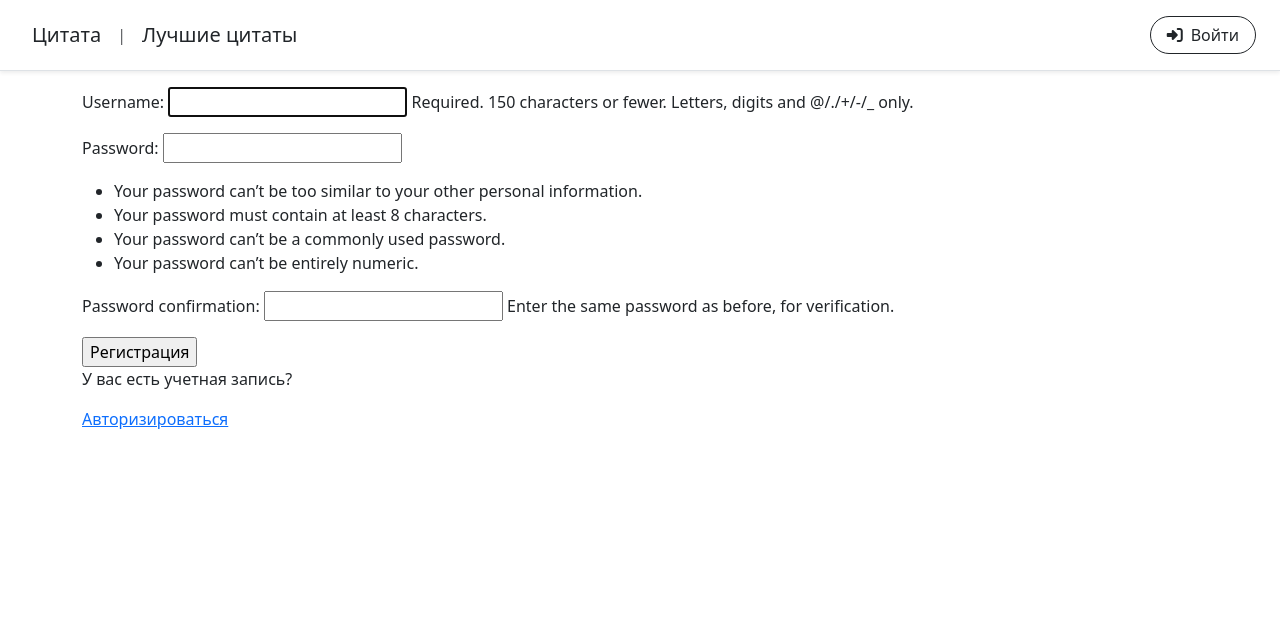
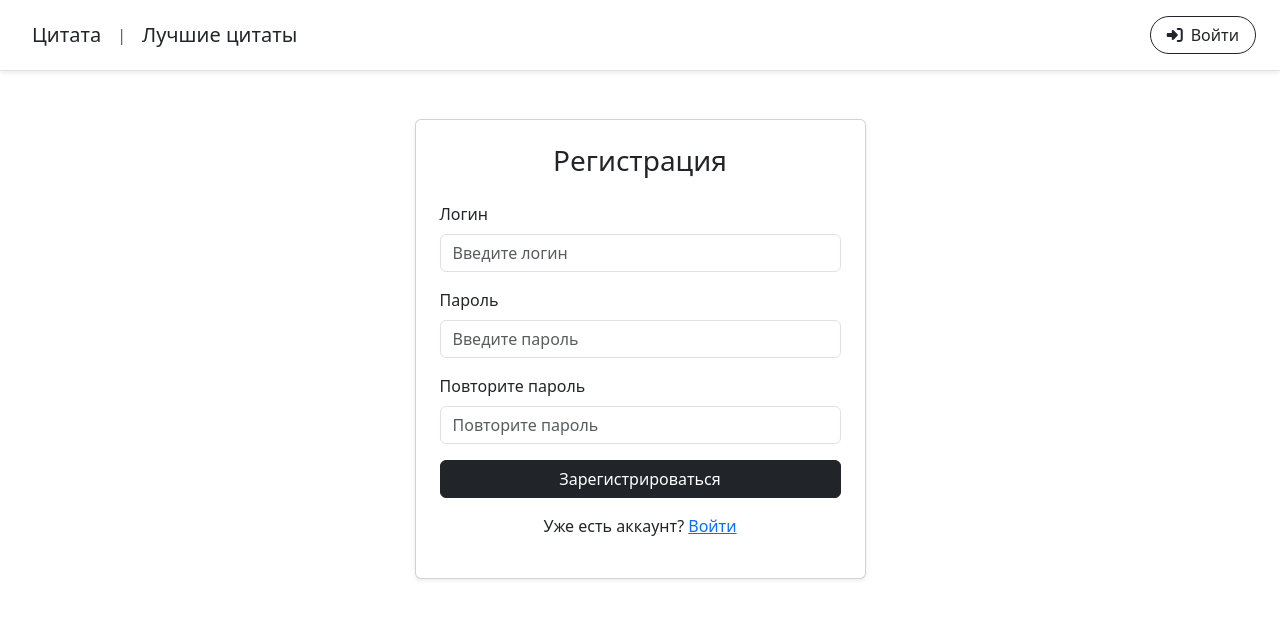
Before and after one commit to MurDmitry/itSolution, a Django app: page /register/ in a window 1280 px wide. Shown: the top 619 px of the page. Run offline with Django 5.2, Linux system fonts and the light colour scheme.

Commit message:
Магия оформления: добавил стили. Теперь авторизация стильная и красивая

```diff
--- a/quotes_app/templates/base/login_register.html
+++ b/quotes_app/templates/base/login_register.html
@@ -1,37 +1,98 @@
 {% extends 'base.html' %}
 
-<!-- Название -->
 {% block title %}
-    Вход
+    {% if page == 'login' %}Вход{% else %}Регистрация{% endif %}
 {% endblock %}
 
-<!-- Страница с авторизацией -->
 {% block content %}
+
+<div class="row justify-content-center mt-5">
+  <div class="col-md-6 col-lg-5">
+    <div class="card shadow-sm">
+      <div class="card-body p-4">
+        <h3 class="card-title mb-4 text-center">
           {% if page == 'login' %}
-        <div>
-            <!-- Авторизация -->
+            Вход в аккаунт
+          {% else %}
+            Регистрация
+          {% endif %}
+        </h3>
+
+        {% if messages %}
+          {% for message in messages %}
+            <div class="alert alert-warning alert-dismissible fade show" role="alert">
+              {{ message }}
+              <button type="button" class="btn-close" data-bs-dismiss="alert" aria-label="Закрыть"></button>
+            </div>
+          {% endfor %}
+        {% endif %}
+
+        {% if page == 'login' %}
+          <!-- Форма входа -->
           <form method="post" action="">
             {% csrf_token %}
-                <label>Логин:</label>
-                <input type="text" name="username" placeholder="Введите логин">
-                <label>Пароль:</label>
-                <input type="password" name="password" placeholder="Введите пароль">
+            <div class="mb-3">
+              <label for="username" class="form-label">Логин</label>
+              <input type="text" class="form-control" id="username" name="username" placeholder="Введите логин" autocomplete="username" required>
+            </div>
+            <div class="mb-3">
+              <label for="password" class="form-label">Пароль</label>
+              <input type="password" class="form-control" id="password" name="password" placeholder="Введите пароль" autocomplete="current-password" required>
+            </div>
+            <div class="d-grid">
+              <button type="submit" class="btn btn-dark">Войти</button>
+            </div>
+          </form>
+          <p class="mt-3 text-center">
+            Нет аккаунта? <a href="{% url 'register' %}">Зарегистрироваться</a>
+          </p>
 
-                <input type="submit" value="Вход">
-            </form>
-            <p>У вас нет учетной записи?</p>
-            <a href="{% url 'register' %}">Зарегистрироваться</a>
-        </div>
         {% else %}
-        <div>
-            <!-- Регистрация -->
+          <!-- Форма регистрации -->
           <form method="post" action="">
             {% csrf_token %}
-                {{ form.as_p }}
-                <input type="submit" value="Регистрация">
+
+            <!-- Поле Логин -->
+            <div class="mb-3">
+              <label for="id_username" class="form-label">Логин</label>
+              <input type="text" name="username" class="form-control" id="id_username" placeholder="Введите логин" required
+                     value="{{ form.username.value|default_if_none:'' }}">
+              {% if form.username.errors %}
+                <div class="text-danger small">{{ form.username.errors|striptags }}</div>
+              {% endif %}
+            </div>
+
+            <!-- Поле Пароль -->
+            <div class="mb-3">
+              <label for="id_password1" class="form-label">Пароль</label>
+              <input type="password" name="password1" class="form-control" id="id_password1" placeholder="Введите пароль" required>
+              {% if form.password1.errors %}
+                <div class="text-danger small">{{ form.password1.errors|striptags }}</div>
+              {% endif %}
+            </div>
+
+            <!-- Поле подтверждение пароля -->
+            <div class="mb-3">
+              <label for="id_password2" class="form-label">Повторите пароль</label>
+              <input type="password" name="password2" class="form-control" id="id_password2" placeholder="Повторите пароль" required>
+              {% if form.password2.errors %}
+                <div class="text-danger small">{{ form.password2.errors|striptags }}</div>
+              {% endif %}
+            </div>
+
+            <div class="d-grid">
+              <button type="submit" class="btn btn-dark">Зарегистрироваться</button>
+            </div>
           </form>
-            <p>У вас есть учетная запись?</p>
-            <a href="{% url 'login' %}">Авторизироваться</a>
+
+          <p class="mt-3 text-center">
+            Уже есть аккаунт? <a href="{% url 'login' %}">Войти</a>
+          </p>
+        {% endif %}
+
       </div>
-    {% endif %}
-{% endblock content %}
+    </div>
+  </div>
+</div>
+
+{% endblock %}
--- a/templates/base.html
+++ b/templates/base.html
@@ -47,15 +47,6 @@
         {% endif %}
      </div>
 
-    <!-- Сообщение -->
-    {% if messages %}
-        <ul class="messages">
-            {% for message in messages %}
-            <li>{{ message }}</li>
-            {% endfor %}
-        </ul>
-    {% endif %}
-
     <!-- Основной контент -->
     <div class="container">
         {% block content %} {% endblock %}
```
Also changed, not shown: db.sqlite3. Lines whose indentation alone changed are shown as unchanged.
